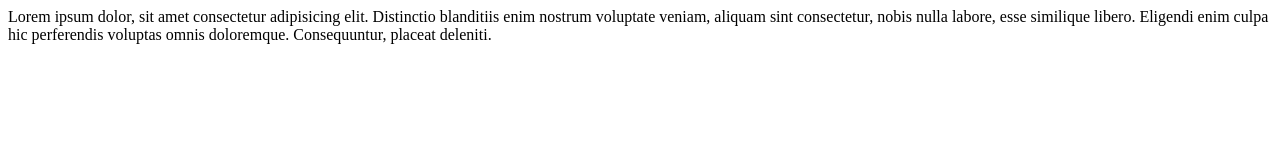
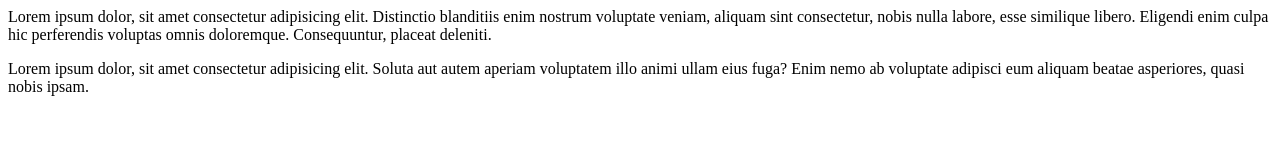
Before and after one commit to Mohit-lalwani-flow/learn-git, a plain HTML site: page index.html in a window 1280 px wide. Drawn offline with Linux system fonts and the light colour scheme.

Commit message:
add paragraph to code

```diff
--- a/index.html
+++ b/index.html
@@ -7,5 +7,6 @@
 </head>
 <body>
     Lorem ipsum dolor, sit amet consectetur adipisicing elit. Distinctio blanditiis enim nostrum voluptate veniam, aliquam sint consectetur, nobis nulla labore, esse similique libero. Eligendi enim culpa hic perferendis voluptas omnis doloremque. Consequuntur, placeat deleniti.
+    <p>Lorem ipsum dolor, sit amet consectetur adipisicing elit. Soluta aut autem aperiam voluptatem illo animi ullam eius fuga? Enim nemo ab voluptate adipisci eum aliquam beatae asperiores, quasi nobis ipsam.</p>
 </body>
 </html>
```
